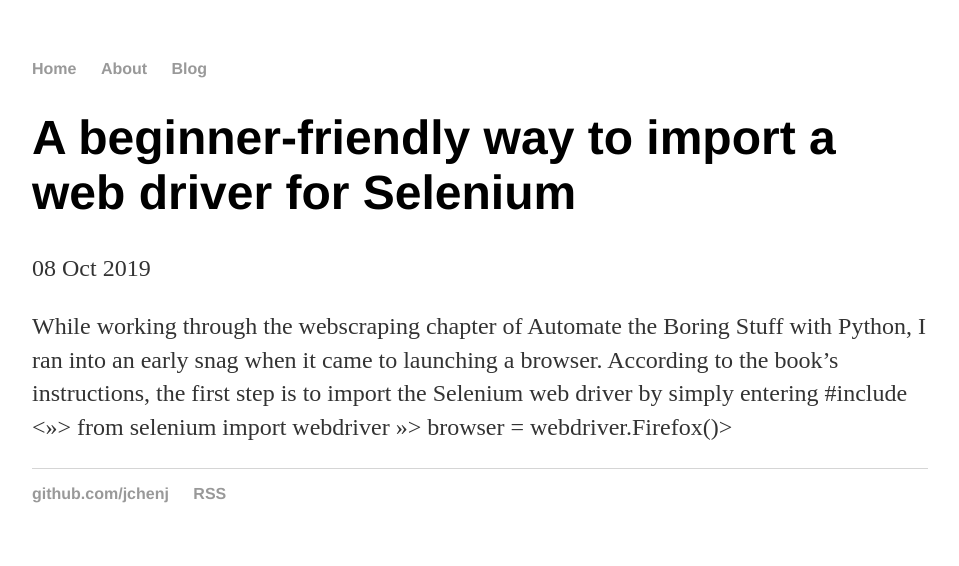
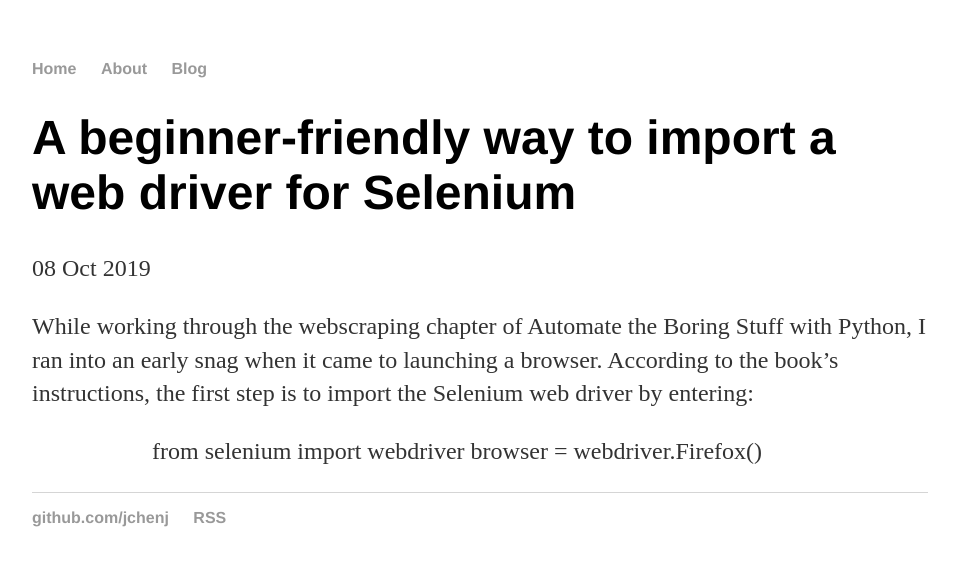
Before and after one commit to jchenj/jchenj.github.io, a Jekyll site: the page built from _posts/2019-10-08-selenium-webdriver-.md, in a window 1280 px wide. Shown: the top 566 px of the page, without its empty margins (160-1119 px from the left). Built offline with Jekyll 4.4.1, drawn with Linux system fonts in a browser that asks for light colours.

Commit message:
Update 2019-10-08-selenium-webdriver-.md

```diff
--- a/_posts/2019-10-08-selenium-webdriver-.md
+++ b/_posts/2019-10-08-selenium-webdriver-.md
@@ -4,5 +4,7 @@
 date: 2019-10-08
 ---
 
-While working through the webscraping chapter of Automate the Boring Stuff with Python, I ran into an early snag when it came to launching a browser. According to the book's instructions, the first step is to import the Selenium web driver by simply
-entering #include <>>> from selenium import webdriver >>> browser = webdriver.Firefox()>
+While working through the webscraping chapter of Automate the Boring Stuff with Python, I ran into an early snag when it came to launching a browser. According to the book's instructions, the first step is to import the Selenium web driver by entering:
+
+>>> from selenium import webdriver
+>>> browser = webdriver.Firefox()
```
